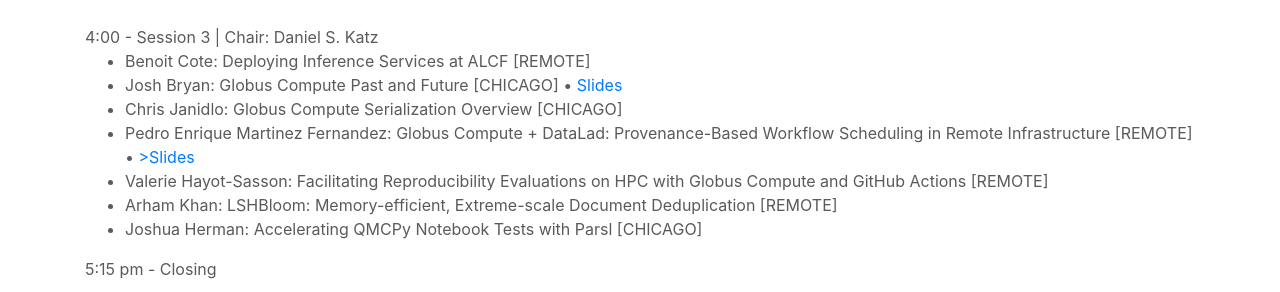
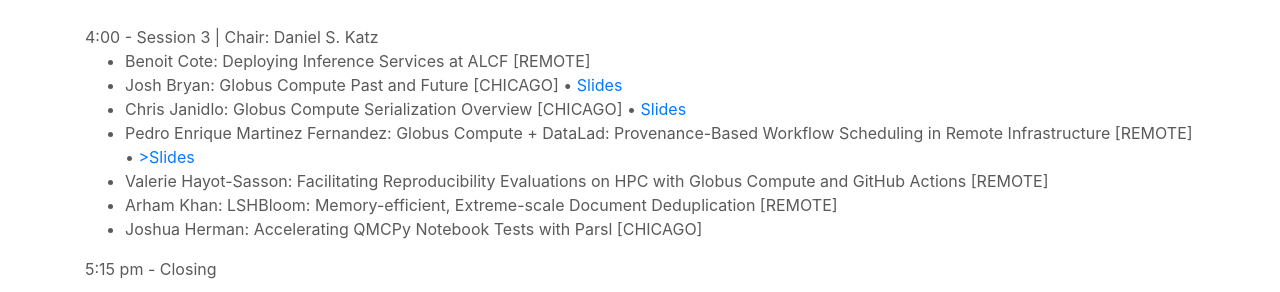
Before and after one commit to Parsl/parsl.github.io, a Jekyll site: the page built from parslfest/parslfest2025.html, in a window 1280 px wide and 900 px high, scrolled down 1649 px. Shown: the part 161-453 px from the top of the window. Built offline with Jekyll 4.4.1, drawn with Linux system fonts in a browser that asks for light colours.

Commit message:
Add Chris Janidlo slides

```diff
--- a/parslfest/parslfest2025.html
+++ b/parslfest/parslfest2025.html
@@ -165,7 +165,7 @@
       <ul>
 		<li>Benoit Cote: Deploying Inference Services at ALCF [REMOTE]</li>
 		<li>Josh Bryan: Globus Compute Past and Future [CHICAGO] • <a href="https://docs.google.com/presentation/d/1N5eplEOpYUK1ZawbkAcaiVJUCpijv05fs6vi38Nvb9g/">Slides</a></li>
-		<li>Chris Janidlo: Globus Compute Serialization Overview [CHICAGO]</li>
+		<li>Chris Janidlo: Globus Compute Serialization Overview [CHICAGO] • <a href="https://docs.google.com/presentation/d/17VxpPSWPic6YGoGs5h5k8QkXAba-_hZzmM9hRC-k0LA">Slides</a></li>
 		<li>Pedro Enrique Martinez Fernandez: Globus Compute + DataLad: Provenance-Based Workflow Scheduling in Remote Infrastructure [REMOTE] • <a href="https://drive.google.com/file/d/1qzhQ7-S_QMzmiLz6ediKMWOT1kJDnM3u/view?usp=drive_link" target="_blank">>Slides</a></li>
 		<li>Valerie Hayot-Sasson: Facilitating Reproducibility Evaluations on HPC with Globus Compute and GitHub Actions [REMOTE]</li>
 		<li>Arham Khan: LSHBloom: Memory-efficient, Extreme-scale Document Deduplication [REMOTE]</li>
```
